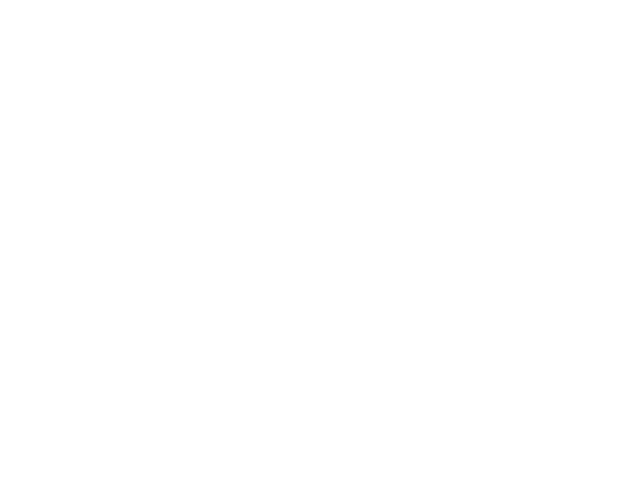
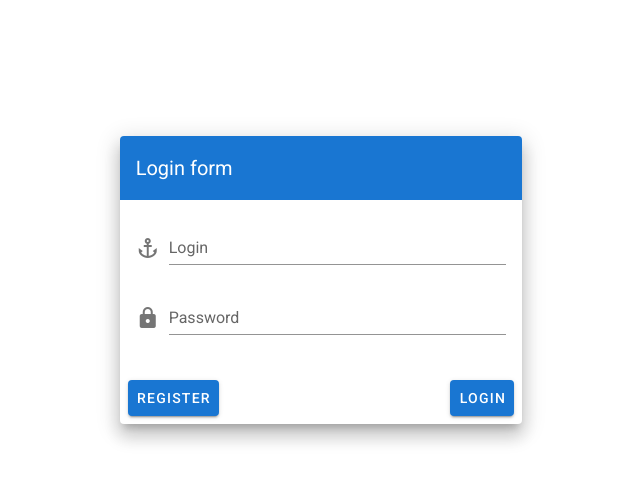
Before and after one commit to zhushaojun/student_client, a Vue app: page /login in a window 1280 px wide. Shown: the top 482 px of the page, without its empty margins (319-959 px from the left). Built offline with nearby package versions, Linux system fonts and the light colour scheme.

Commit message:
增加Token认证

```diff
--- a/src/App.vue
+++ b/src/App.vue
@@ -16,9 +16,27 @@ export default {
   components: {
     Navbar
   },
-
-  data: () => ({
-    //
-  })
+  computed: {
+    isLoggedIn() {
+      return this.$store.getters.isLoggedIn;
+    }
+  },
+  methods: {
+    logout() {
+      this.$store.dispatch("logout").then(() => {
+        this.$router.push("/login");
+      });
+    }
+  },
+  created() {
+    this.axios.interceptors.response.use(undefined, function(err) {
+      return new Promise(() => {
+        if (err.status === 401 && err.config && !err.config.__isRetryRequest) {
+          this.$store.dispatch("logout");
+        }
+        throw err;
+      });
+    });
+  }
 };
 </script>
--- /dev/null
+++ b/src/components/Secure.vue
@@ -0,0 +1,5 @@
+<template>
+  <div>
+    <h1>This page is protected by auth</h1>
+  </div>
+</template>
--- a/src/components/auth/Login.vue
+++ b/src/components/auth/Login.vue
@@ -31,7 +31,7 @@
             <v-card-actions>
               <v-btn @click="register" color="primary">Register</v-btn>
               <v-spacer></v-spacer>
-              <v-btn @click="show" color="primary">Login</v-btn>
+              <v-btn @click="login" color="primary">Login</v-btn>
             </v-card-actions>
           </v-card>
         </v-col>
@@ -49,21 +49,16 @@ export default {
     };
   },
   methods: {
-    show() {
-      this.axios
-        .post("http://frp.oailab.cn:6101/auth/token/login/", {
-          username: this.username,
-          password: this.password
-        })
-        .then(response => {
-          if (response.status === 200) {
-            localStorage.setItem("Token", response.data.auth_token);
-            this.$router.push({ path: "/students" });
-          }
-        });
+    login() {
+      let username = this.username;
+      let password = this.password;
+      this.$store
+        .dispatch("login", { username, password })
+        .then(() => this.$router.push("/"))
+        .catch(err => console.log(err));
     },
     register() {
-      console.log("11");
+      this.$router.push("/register");
     }
   }
 };
--- /dev/null
+++ b/src/components/auth/Register.vue
@@ -0,0 +1,67 @@
+<template>
+  <div>
+    <h4>Register</h4>
+    <form @submit.prevent="register">
+      <label for="username">Username</label>
+      <div>
+        <input
+          id="username"
+          type="text"
+          v-model="username"
+          required
+          autofocus
+        />
+      </div>
+
+      <label for="email">E-Mail Address</label>
+      <div>
+        <input id="email" type="email" v-model="email" required />
+      </div>
+
+      <label for="password">Password</label>
+      <div>
+        <input id="password" type="password" v-model="password" required />
+      </div>
+
+      <label for="password-confirm">Confirm Password</label>
+      <div>
+        <input
+          id="password-confirm"
+          type="password"
+          v-model="password_confirmation"
+          required
+        />
+      </div>
+
+      <div>
+        <button type="submit">Register</button>
+      </div>
+    </form>
+  </div>
+</template>
+
+<script>
+export default {
+  data() {
+    return {
+      username: "",
+      email: "",
+      password: "",
+      password_confirmation: ""
+    };
+  },
+  methods: {
+    register() {
+      let data = {
+        username: this.username,
+        email: this.email,
+        password: this.password
+      };
+      this.$store
+        .dispatch("register", data)
+        .then(() => this.$router.push("/login"))
+        .catch(err => console.log(err));
+    }
+  }
+};
+</script>
--- a/src/main.js
+++ b/src/main.js
@@ -3,11 +3,13 @@ import "./plugins/axios";
 import App from "./App.vue";
 import router from "./router";
 import vuetify from "./plugins/vuetify";
+import store from "@/store/index";
 
 Vue.config.productionTip = false;
 
 new Vue({
   router,
   vuetify,
+  store,
   render: h => h(App)
 }).$mount("#app");
--- a/src/plugins/axios.js
+++ b/src/plugins/axios.js
@@ -2,16 +2,20 @@
 
 import Vue from "vue";
 import axios from "axios";
-
+// import store from "../store/index";
 // Full config:  https://github.com/axios/axios#request-config
 // axios.defaults.baseURL = process.env.baseURL || process.env.apiUrl || '';
 // axios.defaults.headers.common['Authorization'] = AUTH_TOKEN;
 // axios.defaults.headers.post['Content-Type'] = 'application/x-www-form-urlencoded';
 
 axios.defaults.baseURL = "http://frp.oailab.cn:6101/api";
-axios.defaults.headers.common["Authorization"] = localStorage.getItem("Token");
+// axios.defaults.headers.common["Authorization"] = localStorage.getItem("Token");
 axios.defaults.headers.common["Content-Type"] = "application/json";
 
+const token = localStorage.getItem("token");
+if (token) {
+  axios.defaults.headers.common["Authorization"] = token;
+}
 
 let config = {
   // baseURL: process.env.baseURL || process.env.apiUrl || ""
--- a/src/router/index.js
+++ b/src/router/index.js
@@ -4,8 +4,11 @@ import StudentEdit from "@/components/StudentEdit.vue";
 import StudentList from "@/components/StudentList.vue";
 import StudentAdd from "@/components/StudentAdd.vue";
 import Login from "@/components/auth/Login.vue";
+import Register from "@/components/auth/Register.vue";
 import Mathjax from "@/views/Mathjax.vue";
 // import Home from "../views/Home.vue";
+import Secure from "@/components/Secure.vue";
+import store from "@/store/index";
 
 Vue.use(VueRouter);
 
@@ -14,15 +17,28 @@ const router = new VueRouter({
   base: process.env.BASE_URL,
   routes: [
     {
+      path: "/secure",
+      name: "secure",
+      component: Secure,
+      meta: {
+        requiresAuth: true
+      }
+    },
+    {
       path: "/math",
       name: "math",
       component: Mathjax
     },
     {
-      path: "/",
+      path: "/login",
       name: "login",
       component: Login,
       meta: { keepAlive: false }
+    },
+    {
+      path: "/register",
+      name: "register",
+      component: Register
     },
     {
       path: "/student/add",
@@ -37,7 +53,7 @@ const router = new VueRouter({
       meta: { keepAlive: true }
     },
     {
-      path: "/students",
+      path: "/",
       name: "studentlist",
       component: StudentList,
       meta: { keepAlive: true }
@@ -45,4 +61,16 @@ const router = new VueRouter({
   ]
 });
 
+router.beforeEach((to, from, next) => {
+  if (to.matched.some(record => record.meta.requiresAuth)) {
+    if (store.getters.isLoggedIn) {
+      next();
+      return;
+    }
+    next("/login");
+  } else {
+    next();
+  }
+});
+
 export default router;
--- /dev/null
+++ b/src/store/index.js
@@ -0,0 +1,95 @@
+import Vue from "vue";
+import Vuex from "vuex";
+import axios from "axios";
+
+Vue.use(Vuex);
+
+export default new Vuex.Store({
+  state: {
+    status: "",
+    token: localStorage.getItem("token") || "",
+    username: ""
+  },
+  mutations: {
+    auth_request(state) {
+      state.status = "loading";
+    },
+    auth_success(state, token, username) {
+      state.status = "success";
+      state.token = token;
+      state.username = username;
+    },
+    auth_error(state) {
+      state.status = "error";
+    },
+    logout(state) {
+      state.status = "";
+      state.token = "";
+    }
+  },
+  actions: {
+    login({ commit }, user) {
+      return new Promise((resolve, reject) => {
+        commit("auth_request");
+        axios({
+          url: "http://frp.oailab.cn:6101/auth/token/login/",
+          data: user,
+          method: "POST"
+        })
+          .then(resp => {
+            const token = resp.data.access_token;
+            const username = user.username;
+            localStorage.setItem("token", token);
+            axios.defaults.headers.common["Authorization"] = token;
+            commit("auth_success", token, username);
+            resolve(resp);
+          })
+          .catch(err => {
+            commit("auth_error");
+            localStorage.removeItem("token");
+            reject(err);
+          });
+      });
+    },
+    register({ commit }, user) {
+      return new Promise((resolve, reject) => {
+        commit("auth_request");
+        axios({
+          url: "http://frp.oailab.cn:6101/auth/users/",
+          data: user,
+          method: "POST"
+        })
+          .then(resp => {
+            //TODO
+            // const email = resp.data.email;
+            // const id = resp.data.id;
+            const username = resp.data.username;
+
+            localStorage.setItem("username", username);
+            this.$router.push("/login");
+            // axios.defaults.headers.common["Authorization"] = token;
+            // commit("auth_success", token, user);
+            resolve(resp);
+          })
+          .catch(err => {
+            commit("auth_error", err);
+            localStorage.removeItem("token");
+            reject(err);
+          });
+      });
+    },
+    logout({ commit }) {
+      return new Promise((resolve) => {
+        commit("logout");
+        localStorage.removeItem("token");
+        delete axios.defaults.headers.common["Authorization"];
+        resolve();
+      });
+    }
+  },
+  modules: {},
+  getters: {
+    isLoggedIn: state => !!state.token,
+    authStatus: state => state.status
+  }
+});
```
Also changed, not shown: package.json (+5 -3 lines), src/views/Mathjax.vue (+40 -41 lines), 1 other file (tests, documents, lock files or other folders).
